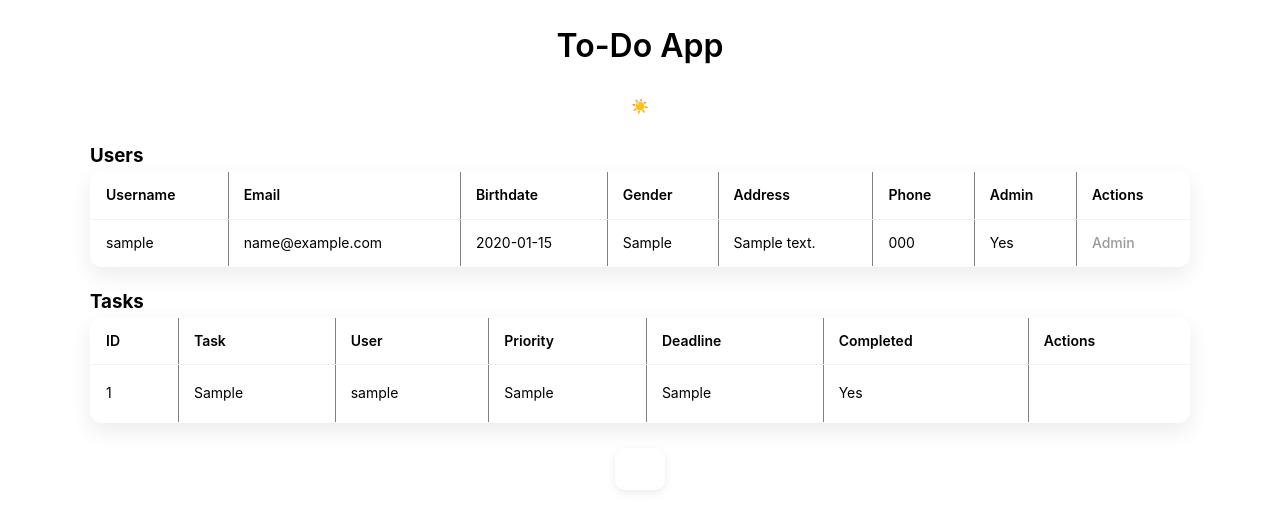
After one commit to bardhideveloper/todo_flask, a Flask app: page /admin in a window 1280 px wide. The commit adds this page. Shown: the top 530 px of the page. Run offline with Flask 3, Linux system fonts and the light colour scheme; a user stored in the database is signed in; tables that the repository leaves empty hold one stand-in row (values such as "Sample post").

Commit message:
Added admin dashboard

```diff
--- a/database.py
+++ b/database.py
@@ -17,6 +17,7 @@ class User(UserMixin, db.Model):
     gender = db.Column(db.String(20))
     address = db.Column(db.String(255))
     phone = db.Column(db.String(20))
+    is_admin = db.Column(db.Boolean, default=False)
 
     tasks = db.relationship("Task", backref="user", lazy=True, cascade="all, delete-orphan")
 
--- /dev/null
+++ b/decorators.py
@@ -0,0 +1,12 @@
+# decorators.py
+from functools import wraps
+from flask import abort
+from flask_login import current_user
+
+def admin_required(f):
+    @wraps(f)
+    def decorated_function(*args, **kwargs):
+        if not current_user.is_authenticated or not current_user.is_admin:
+            abort(403)  # Forbidden
+        return f(*args, **kwargs)
+    return decorated_function
--- a/routes.py
+++ b/routes.py
@@ -3,6 +3,7 @@ from flask import jsonify, render_template, request, redirect, url_for, flash
 from flask_login import login_user, login_required, logout_user, current_user
 from werkzeug.security import generate_password_hash, check_password_hash
 from database import db, User, Task
+from decorators import admin_required
 from email_utils import send_welcome_email
 from datetime import date
 
@@ -66,7 +67,10 @@ def init_app(app):
                 return redirect(url_for("login"))
 
             login_user(user)
-            return redirect(url_for("index"))
+            if user.is_admin:
+                return redirect(url_for("admin_dashboard"))
+            else:
+                return redirect(url_for("index"))
 
         return render_template("login.html")
 
@@ -185,3 +189,43 @@ def init_app(app):
         current_user.theme = "dark" if current_user.theme == "light" else "light"
         db.session.commit()
         return redirect(request.referrer or url_for("index"))
+
+# -----------------------------
+# ADMIN PANEL ROUTES
+# -----------------------------
+    @app.route("/admin")
+    @admin_required
+    def admin_dashboard():
+        users = User.query.all()
+        tasks = Task.query.order_by(Task.created_at.desc()).all()
+        return render_template("admin/dashboard.html", users=users, tasks=tasks)
+
+    @app.route("/admin/delete_user/<int:user_id>")
+    @admin_required
+    def delete_user(user_id):
+        user = User.query.get(user_id)
+        if user and not user.is_admin:  # Prevent deleting admins
+            db.session.delete(user)
+            db.session.commit()
+            flash(f"User {user.username} deleted.")
+        return redirect(url_for("admin_dashboard"))
+
+    @app.route("/admin/delete_task/<int:task_id>")
+    @admin_required
+    def delete_task(task_id):
+        task = Task.query.get(task_id)
+        if task:
+            db.session.delete(task)
+            db.session.commit()
+            flash(f"Task '{task.task}' deleted.")
+        return redirect(url_for("admin_dashboard"))
+
+    @app.route("/admin/toggle_admin/<int:user_id>")
+    @admin_required
+    def toggle_admin(user_id):
+        user = User.query.get(user_id)
+        if user:
+            user.is_admin = not user.is_admin
+            db.session.commit()
+            flash(f"User {user.username} admin status updated.")
+        return redirect(url_for("admin_dashboard"))
--- a/static/style/style.css
+++ b/static/style/style.css
@@ -505,7 +505,133 @@ li:hover {
     transition: opacity 0.5s ease-out;
 }
 
-/* Fade-out animation */
 .fade-out {
     opacity: 0;
 }
+
+
+/* ===========================
+   TABLE STYLES
+=========================== */
+table {
+    width: 100%;
+    border-collapse: collapse;
+    margin-bottom: 25px;
+    background: var(--card-bg);
+    border-radius: 12px;
+    overflow: hidden;
+    box-shadow: 0px 8px 22px rgba(0, 0, 0, 0.08);
+}
+
+table thead {
+    background: var(--input-bg);
+}
+
+table th,
+table td {
+    padding: 12px 15px;
+    text-align: left;
+    font-size: 14px;
+    border-bottom: 1px solid rgba(0,0,0,0.05);
+    color: var(--text);
+}
+
+table th {
+    font-weight: 600;
+}
+
+table tbody tr:hover {
+    background: rgba(74, 108, 247, 0.08);
+    transition: background 0.2s ease;
+}
+
+table tbody tr td a {
+    color: var(--accent);
+    text-decoration: none;
+    font-weight: 500;
+    transition: 0.2s;
+}
+
+table tbody tr td a:hover {
+    color: var(--accent-hover);
+}
+
+table tbody tr td em {
+    color: rgba(0, 0, 0, 0.4);
+    font-style: normal;
+    font-weight: 500;
+}
+
+@media (max-width: 700px) {
+    table,
+    thead,
+    tbody,
+    th,
+    td,
+    tr {
+        display: block;
+    }
+
+    thead tr {
+        display: none;
+    }
+
+    tbody tr {
+        margin-bottom: 15px;
+        border: 1px solid rgba(0,0,0,0.05);
+        border-radius: 12px;
+        padding: 10px;
+        background: var(--card-bg);
+    }
+
+    tbody td {
+        display: flex;
+        justify-content: space-between;
+        padding: 8px 10px;
+        border: none;
+        font-size: 13px;
+    }
+
+    tbody td::before {
+        content: attr(data-label);
+        font-weight: 600;
+        color: var(--text);
+    }
+}
+
+/* ===========================
+   TABLE BUTTON STYLES
+=========================== */
+.table-btn {
+    display: inline-block;
+    padding: 6px 12px;
+    font-size: 13px;
+    font-weight: 600;
+    border-radius: 8px;
+    text-decoration: none;
+    cursor: pointer;
+    transition: 0.2s ease;
+    margin-right: 6px;
+}
+
+.table-btn.admin {
+    background-color: var(--accent);
+    color: white;
+    border: 1px solid var(--accent);
+}
+
+.table-btn.admin:hover {
+    background-color: var(--accent-hover);
+    border-color: var(--accent-hover);
+}
+
+.table-btn.delete {
+    background-color: var(--danger);
+    color: white;
+    border: 1px solid var(--danger);
+}
+
+.table-btn.delete:hover {
+    background-color: #c0392b;
+    border-color: #c0392b;
+}
--- /dev/null
+++ b/templates/admin/dashboard.html
@@ -0,0 +1,71 @@
+{% extends "base.html" %}
+
+{% block content %}
+
+<h3>Users</h3>
+<table border="1" cellpadding="8" cellspacing="0" style="width:100%; margin-bottom:20px;">
+    <thead>
+        <tr>
+            <th>Username</th>
+            <th>Email</th>
+            <th>Birthdate</th>
+            <th>Gender</th>
+            <th>Address</th>
+            <th>Phone</th>
+            <th>Admin</th>
+            <th>Actions</th>
+        </tr>
+    </thead>
+    <tbody>
+        {% for user in users %}
+        <tr>
+            <td>{{ user.username }}</td>
+            <td>{{ user.email }}</td>
+            <td>{{ user.birthdate }}</td>
+            <td>{{ user.gender }}</td>
+            <td>{{ user.address }}</td>
+            <td>{{ user.phone }}</td>
+            <td>{{ 'Yes' if user.is_admin else 'No' }}</td>
+            <td>
+                {% if not user.is_admin %}
+                    <a class="table-btn admin" href="{{ url_for('toggle_admin', user_id=user.id) }}"><i class="fas fa-user-shield"></i></a>
+                    <a class="table-btn delete" href="{{ url_for('delete_user', user_id=user.id) }}" onclick="return confirm('Are you sure you want to delete this user?')"><i class="fas fa-trash-alt"></i></a>
+                {% else %}
+                    <em>Admin</em>
+                {% endif %}
+            </td>
+        </tr>
+        {% endfor %}
+    </tbody>
+</table>
+
+<h3>Tasks</h3>
+<table border="1" cellpadding="8" cellspacing="0" style="width:100%;">
+    <thead>
+        <tr>
+            <th>ID</th>
+            <th>Task</th>
+            <th>User</th>
+            <th>Priority</th>
+            <th>Deadline</th>
+            <th>Completed</th>
+            <th>Actions</th>
+        </tr>
+    </thead>
+    <tbody>
+        {% for task in tasks %}
+        <tr>
+            <td>{{ task.id }}</td>
+            <td>{{ task.task }}</td>
+            <td>{{ task.user.username }}</td>
+            <td>{{ task.priority }}</td>
+            <td>{{ task.deadline }}</td>
+            <td>{{ 'Yes' if task.completed else 'No' }}</td>
+            <td>
+                <a class="table-btn delete" href="{{ url_for('delete_task', task_id=task.id) }}" onclick="return confirm('Are you sure you want to delete this task?')"><i class="fas fa-trash-alt"></i></a>
+            </td>
+        </tr>
+        {% endfor %}
+    </tbody>
+</table>
+{% endblock %}
```
